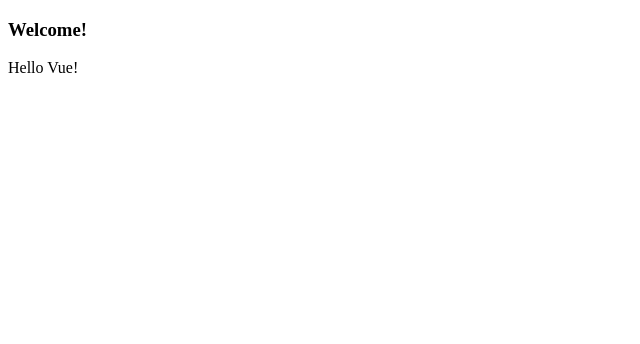
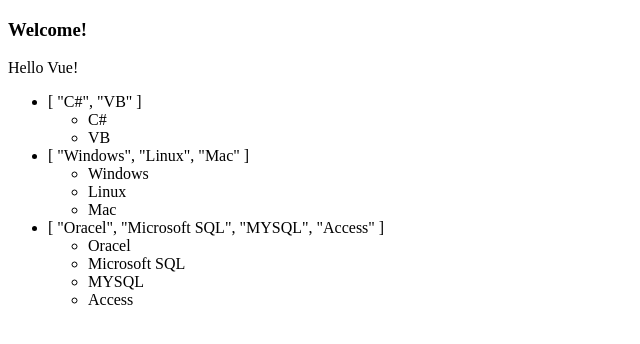
Before and after one commit to sinjiya/sinjiya.github.io, a plain HTML site: page index.html in a window 1280 px wide. Shown: the whole page, without its empty margins (0-640 px from the left). Drawn offline with nearby package versions, Linux system fonts and the light colour scheme.

Commit message:
Update index.html

```diff
--- a/index.html
+++ b/index.html
@@ -8,13 +8,25 @@
 <h3>Welcome!</h3>
   <div id="app">
   {{ message }}
+    <ul>
+      <li v-for="category in skillset">
+        {{category}}
+        <ul>
+          <li v-for="i in category">{{i}}</li>
+        </ul>
+      </li>
+    </ul>
 </div>
 
   <script>
     var app = new Vue({
       el: '#app',
       data: {
-        message: 'Hello Vue!'
+        message: 'Hello Vue!',
+        skillset: {"Language": ["C#","VB"],
+                   "OS": ["Windows","Linux","Mac"],
+                   "Database": ["Oracel", "Microsoft SQL", "MYSQL","Access"]
+                }
       }
   })
   </script>
```
